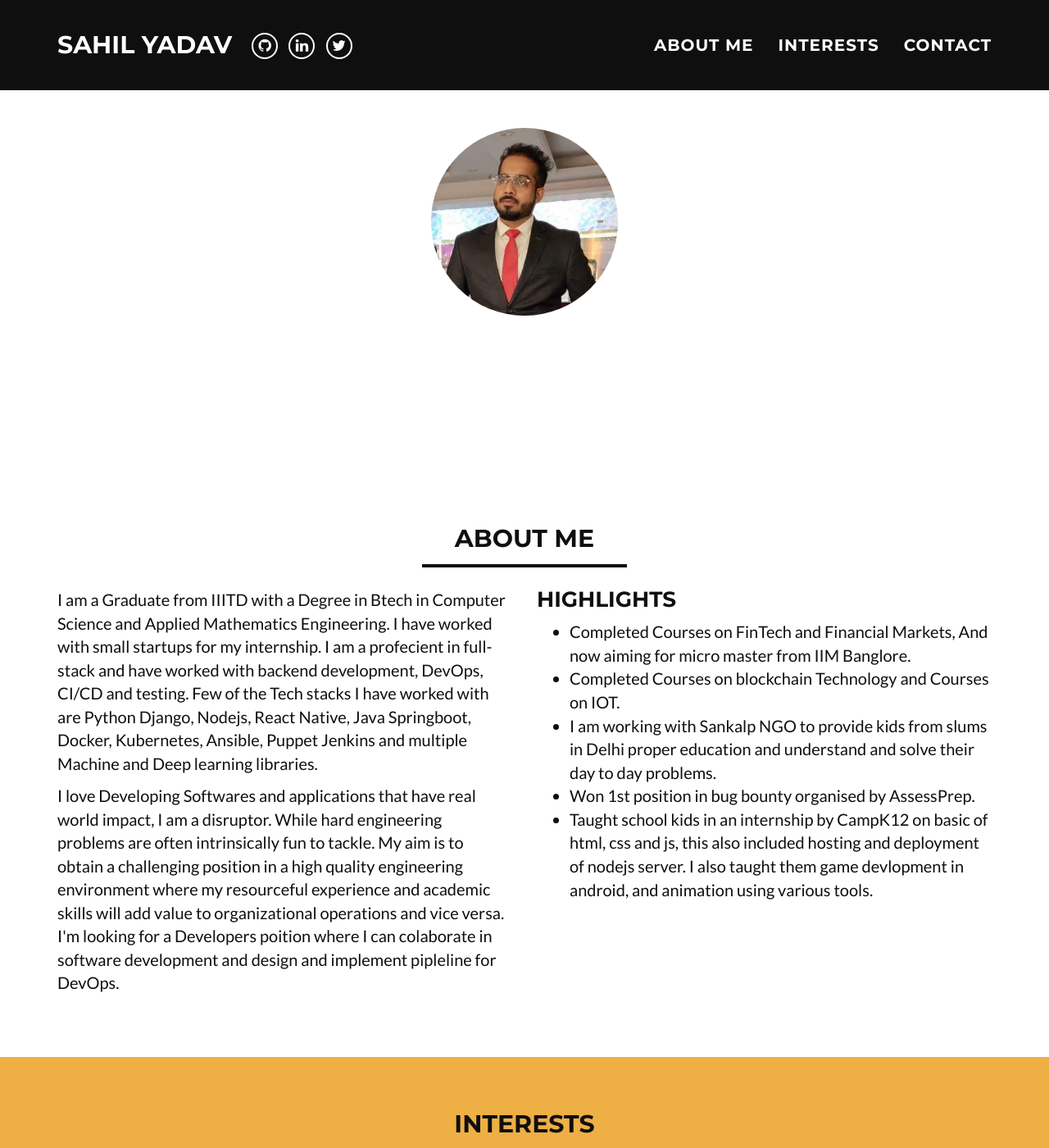
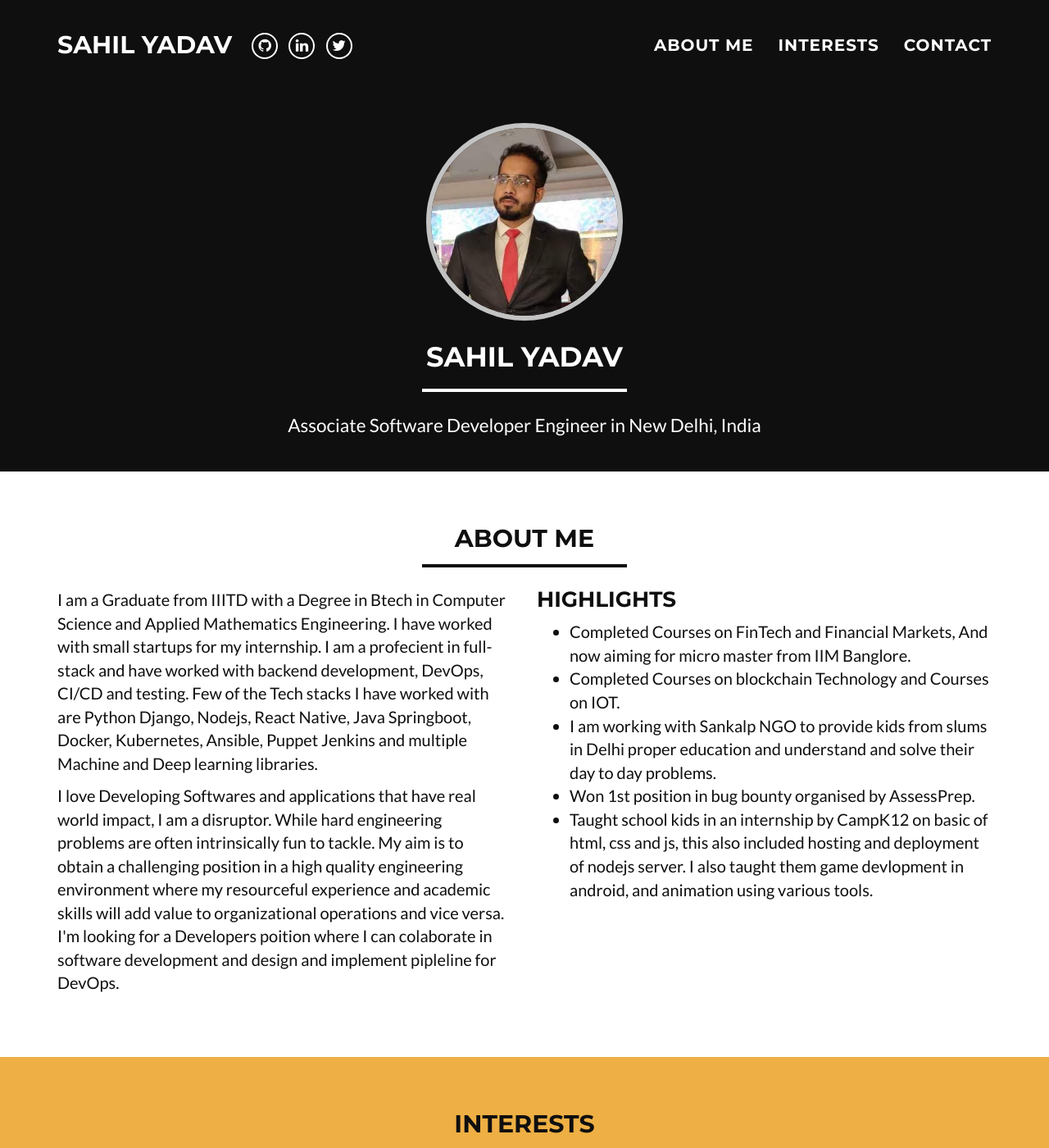
Before and after one commit to sahilyadav-here/sahilyadav-here.github.io, a Jekyll site: the page built from index.html, in a window 1280 px wide and 1400 px high. Shown: the whole window at 82% size. Built offline with Jekyll 4.4.1, drawn with Linux system fonts in a browser that asks for light colours.

Commit message:
color change

```diff
--- a/_config.yml
+++ b/_config.yml
@@ -25,7 +25,7 @@ bing_verify:
 
 # Color settings (hex-codes without the leading hash-tag)
 color:
-  primary: FFFFFF
+  primary: 0F0F0F
   primary-rgb: "0, 0, 0"
   secondary: 0F0F0F
   secondary-dark: 0F0F0F
```
Also changed, not shown: _includes/css/bootstrap.min.css.
